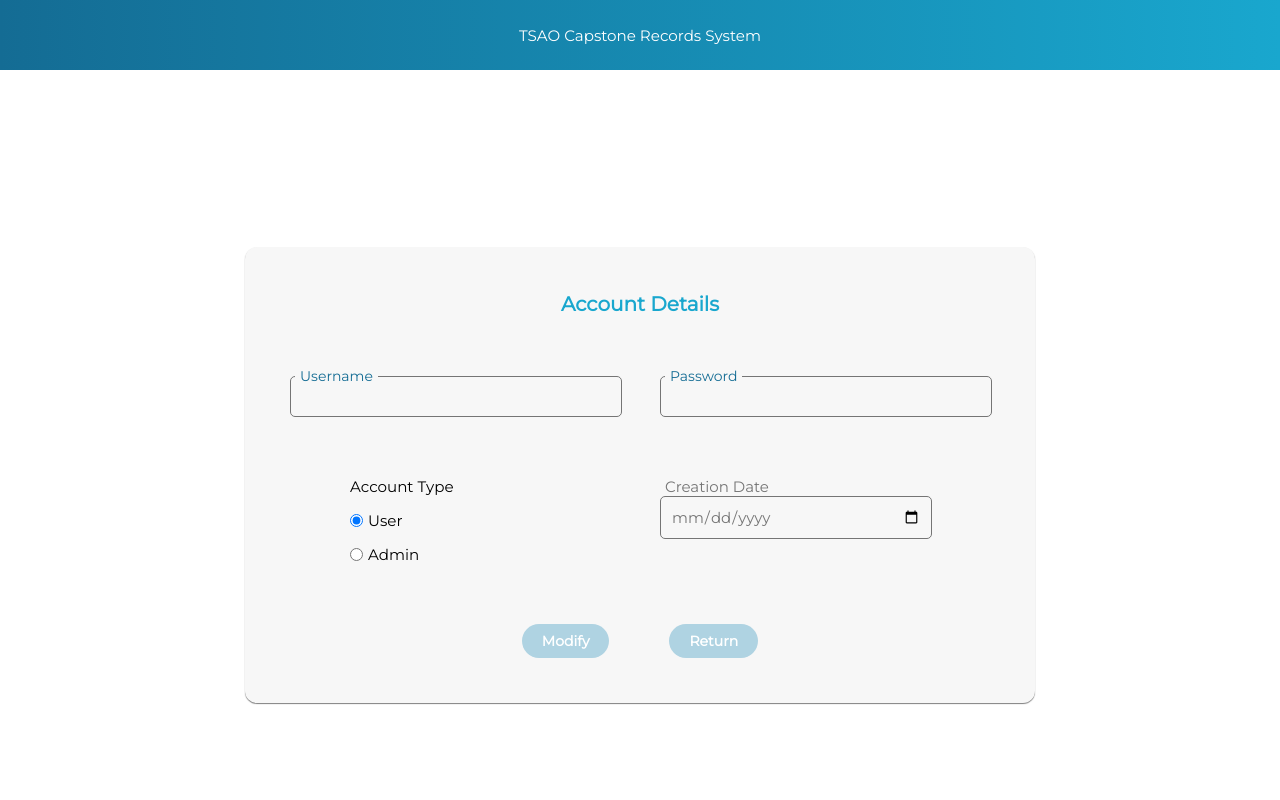
After one commit to DevOps2023TeamD/TeamD_Assignment, a Flask app: page /accountDetails/1 in a window 1280 px wide. The commit adds this page. Run offline with Flask 3, Linux system fonts and the light colour scheme; data that the repository does not hold is empty.

Commit message:
feat: Added account management GET feature, account details Page UI, Approve Account POST feature.  update: Capstone Details

```diff
--- a/account.py
+++ b/account.py
@@ -1,13 +1,15 @@
-from flask import Blueprint, render_template, request, session
+from flask import Blueprint, render_template, request, session, redirect, url_for
 from database import get_database_connection
 from datetime import datetime
 
 account_bp = Blueprint('account', __name__)
 
+# Index
 @account_bp.route('/')
 def index():
     return render_template('index.html')
 
+# Login GET & POST
 @account_bp.route('/login', methods=['GET', 'POST'])
 def login():
     if request.method == "POST":
@@ -45,6 +47,7 @@ def login():
     else:
         return render_template('login.html')
 
+# Register GET & POST
 @account_bp.route('/register', methods=['GET', 'POST'])
 def register():
     if request.method == "POST":
@@ -65,3 +68,62 @@ def register():
         return render_template('register.html', message='Successful registration')
     else:
         return render_template('register.html')
+
+# Dashboard GET
+@account_bp.route('/dashboard', methods=['GET'])
+def dashboard():
+    # Get account type from session
+    account_type = session.get('account_type')
+    account_name = session.get('account_username')
+
+    if account_type == 'Normal User':
+        return render_template('dashboard.html', accountName=account_name, account_type='Normal User')
+    elif account_type == 'Administrator':
+        return render_template('dashboard.html', accountName=account_name, account_type='Administrator')
+    else:
+        return render_template('login.html')
+
+# Account Management GET
+@account_bp.route('/accountManagement', methods=['GET'])
+def accountManagement():
+    # Connect to database
+    connection = get_database_connection()
+    cursor = connection.cursor()
+
+    #SQL Query base
+    query = "SELECT * FROM accounts"
+
+    # Execute the SQL Query
+    cursor.execute(query)
+    accounts = cursor.fetchall()
+
+    return render_template('accountManagement.html', accounts=accounts)
+
+# Account Details GET
+@account_bp.route('/accountDetails/<int:acc_id>', methods=['GET'])
+def accountDetails(acc_id, message=''):
+    # Connect to the database
+    connection = get_database_connection()
+    cursor = connection.cursor()
+
+    # Query the specific account by ID
+    query = "SELECT * FROM accounts WHERE account_id = %s"
+    cursor.execute(query, (acc_id,))
+    account = cursor.fetchone()
+
+    return render_template('accountDetails.html', account=account, message=message)
+
+# Approve Account POST
+@account_bp.route('/approveAccount/<int:acc_id>', methods=['POST'])
+def approveAccount(acc_id):
+    # Connect to database
+    connection = get_database_connection()
+    cursor = connection.cursor()
+
+    #SQL Query base
+    query = """UPDATE accounts SET approval_status='Approved' WHERE account_id=%s"""
+
+    cursor.execute(query, (acc_id,))
+    connection.commit()
+
+    return accountManagement()
--- a/static/css/main.css
+++ b/static/css/main.css
@@ -59,9 +59,13 @@ main {
     min-height: 100vh;
 }
 
-/* Login & Registration form */
+/* Forms  */
+form {
+    display: inline;
+    box-shadow: 0 1px 1px rgba(0.1, 0.1, 0.1, 0.5);
+}
 
-form {
+.form {
     background: var(--light-grey);
     border-radius: 0.8rem;
     display: flex;
@@ -75,7 +79,7 @@ form {
     padding: 3rem;
 }
 
-form h2 {
+.form h2 {
     font-size: 20px;
     color: var(--cyan)
 }
@@ -138,14 +142,12 @@ form h2 {
     color: var(--light-red);
     font-size: 14px;
     font-weight: 600;
-    margin-top: 3rem;
 }
 
 .success-text {
     color: green;
     font-size: 14px;
     font-weight: 600;
-    margin-top: 3rem;
 }
 
 /* Main Page */
@@ -203,6 +205,7 @@ form h2 {
     display: flex;
     flex-direction: column;
     gap: 15px;
+
 }
 
 .radio {
@@ -236,12 +239,12 @@ textarea:focus {
 
 /* Capstone Query Results*/
 
-.no-cp-msg {
+.no-cp-msg, .no-acc-msg {
     color: var(--dark-blue);
     font-weight: 600;
 }
 
-.cp-list {
+.cp-list, .acc-list {
     display: flex;
     flex-direction: column;
     margin: 2rem 0;
@@ -278,49 +281,66 @@ textarea:focus {
     color: var(--dark-grey);
 }
 
-/* Account Management List*/
+/* Account Management */
 
-.ac-header {
-    margin-bottom: 30px;
+.acc-header{
+    display: flex;
+    gap: 100px;
+    margin-top: 4rem;
 }
 
-.ac-table {
-    width: 70%;
-    border-collapse: collapse;
+.acc-list {
+    margin-bottom: 4rem;
 }
 
-.ac-table-header th {
-    background-color: var(--light-grey);
-    padding: 15px;
-    font-size: 0.9rem;
+.acc-table {
+    border-collapse: collapse;
+    margin: 4rem 0;
+    box-shadow: 0 1px 1px rgba(0.1, 0.1, 0.1, 0.5);
 }
-.ac-table-row td {
-    background-color: lavender;
-    padding: 15px;
-    font-size: 0.8rem;
+
+.acc-table th, .acc-table td {
+    padding: 15px 20px;
     text-align: center;
 }
-.ac-actions {
-    white-space: nowrap; /* Prevent line breaks in actions column */
-}
 
-.ac-bold {
-    font-weight: bold;
-}
-
-.ac-link {
-    color: inherit; /* or color: transparent; */
-    text-decoration: none; /* Optional: Remove underline */
-    transition: transform 0.3s;
-}
-
-.ac-link:hover {
+.acc-table th {
+    background-color: var(--white);
     color: var(--cyan);
 }
 
-.ac-title {
-    font-size: 1rem;
+.acc-table td {
+    font-size: 14px;
+}
+
+.acc-table td a,
+.acc-table td input {
+    text-decoration: none;
     color: var(--dark-grey);
+    padding: 0 5px;
+    font-weight: 600;
+    background: transparent;
+}
+
+.acc-table td a:hover,
+.acc-table td input:hover {
+    color: var(--dark-blue);
+    cursor: pointer;
+}
+
+.acc-table tr {
+    background-color: var(--light-grey);
+    box-shadow: 0 1px 1px rgba(0.1, 0.1, 0.1, 0.5);
+}
+
+/* Account Details */
+
+.date label {
+    position: static;
+}
+
+.acc-radio {
+    margin-left: 60px;
 }
 
 /* Buttons */
@@ -368,7 +388,14 @@ textarea:focus {
     background-color: var(--white);
 }
 
-.del
+.delCapstoneBtn {
+    background-color: var(--light-red);
+    color: var(--white);
+}
+
+.delCapstoneBtn:hover {
+    background-color: var(--red);
+}
 
 /* Misc */
 
--- /dev/null
+++ b/templates/accountDetails.html
@@ -0,0 +1,56 @@
+{% extends 'base.html' %}
+
+{% block title %}<title>Account Details</title>{% endblock %}
+
+{% block body %}
+<div class="header">
+    <div class="title">TSAO Capstone Records System</div>
+</div>
+<main class="content">
+    <form class="form cp-form" action="/modifyAccount/{{ account[0] }}" method="POST">
+        <div class="form-container">
+            <h2>Account Details</h2>
+            <div class="input-groups">
+                <div class="input-group">
+                    <input type="text" name="acc-name" id="acc-name" value="{{ account[1] }}">
+                    <label for="acc-name">Username</label>
+                </div>
+
+                <div class="input-group">
+                    <input type="text" name="acc-pwd" id="acc-pwd" value="{{ account[2] }}">
+                    <label for="acc-pwd">Password</label>
+                </div>
+            </div>
+
+            <div class="input-groups">
+                <div class="radio-group acc-radio">
+                    <label for="acc-type">Account Type</label>
+                    <div class="radio">
+                        <input type="radio" id="type-user" name="acc-type" value="Normal User" checked>
+                        <label for="type-user">User</label>
+                    </div>
+                    <div class="radio">
+                        <input type="radio" id="type-admin" name="acc-type" value="Administrator">
+                        <label for="type-admin">Admin</label>
+                    </div>
+                </div>
+
+                <div class="input-group date">
+                    <label for="acc-date">Creation Date</label>
+                    <input type="date" name="acc-date" id="acc-date" value="{{ account[3] }}">
+                </div>
+            </div>
+
+            <div class="btns-group">
+                <input type="submit" class="btn modifyAccBtn" value="Modify">
+                <a class="btn returnBtn" href="/accountManagement">Return</a>
+            </div>
+
+            {% if message == 'Successful Account Modification' %}
+            <div class="success-text">Account successfully modified.</div>
+            {% endif %}
+        </div>
+    </form>
+</main>
+
+{% endblock %}
--- a/templates/createCapstone.html
+++ b/templates/createCapstone.html
@@ -7,7 +7,7 @@
     <div class="title">TSAO Capstone Records System</div>
 </div>
 <main class="content">
-    <form class="cp-form" action="/createCapstone" method="POST">
+    <form class="form cp-form" action="/createCapstone" method="POST">
         <div class="form-container">
             <h2>Create New Capstone Entry</h2>
 
--- a/templates/dashboard.html
+++ b/templates/dashboard.html
@@ -5,7 +5,7 @@
 {% block body %}
 <div class="header">
     <div class="title">TSAO Capstone Records System</div>
-    <a class="btn logoutBtn" href="/">Logout</a>
+    <a class="btn logInOutBtn" href="/">Logout</a>
 </div>
 
 <main class="content">
@@ -13,13 +13,13 @@
         <h1>Hi, {{ accountName }}</h1>
         <h1>Welcome to the TSAO Capstone Records System</h1>
     </div>
-    <div class="userBtns">
+    <div class="btns-group">
         {% if account_type == 'Normal User' %}
         <a class="btn createCapstoneBtn" href="/createCapstone">Create</a>
         <a class="btn queryCapstoneBtn" href="/queryCapstone">Query</a>
         {% else %}
         <a class="btn createCapstoneBtn" href="/createCapstone">Create</a>
-        <a class="btn modifyAccountsBtn" href="/modifyAccounts">Modify</a>
+        <a class="btn modifyAccountsBtn" href="/accountManagement">Modify</a>
         <a class="btn queryCapstoneBtn" href="/queryCapstone">Query</a>
         {% endif %}
     </div>
--- a/templates/index.html
+++ b/templates/index.html
@@ -5,7 +5,7 @@
 {% block body %}
 <div class="header">
     <div class="title">TSAO Capstone Records System</div>
-    <a class="btn loginBtn" href="/login">Login</a>
+    <a class="btn logInOutBtn" href="/login">Login</a>
 </div>
 <main class="content">
     <h1>Welcome to the TSAO Capstone Records System</h1>
--- a/templates/queryCapstone.html
+++ b/templates/queryCapstone.html
@@ -7,7 +7,7 @@
     <div class="title">TSAO Capstone Records System</div>
 </div>
 <main class="content">
-    <form action="/queryCapstone" method="POST">
+    <form class="form" action="/queryCapstone" method="POST">
         <div class="form-container">
             <h2>Capstone Entry Query</h2>
             <!-- Academic year Input -->
@@ -24,7 +24,7 @@
 
             <div class="btns-group">
                 <input type="submit" class="btn searchBtn" value="Search">
-                <a class="btn returnBtn" href="/dashboard">Return</a>
+                <a class="btn cancelBtn" href="/dashboard">Cancel</a>
             </div>
 
             {% if error == 'Invalid Year Format' %}
--- a/templates/queryResults.html
+++ b/templates/queryResults.html
@@ -11,7 +11,7 @@
         {% if capstone_projects %}
         <div class="cp-list">
         {% for cp in capstone_projects %}
-            <a class="cp-container" href="{{ url_for('capstone.capstoneDetails', cp_id=cp[0]) }}">
+            <a class="cp-container" href="{{ url_for('capstone.capstoneDetails', cp_id=cp[0], academic_year=academic_year, keyword=keyword) }}">
                 <p class="cp-title">{{ cp[5] }}</p>
                 <p class="cp-pic">{{ cp[1] }}</p>
             </a>
```
Also changed, not shown: capstone.py (+62 -28 lines), templates/accountManagement.html (renamed from templates/accountmanage.html, +19 -13 lines), templates/capstoneDetails.html (+11 -3 lines), templates/login.html (+10 -12 lines), templates/register.html (+8 -10 lines).
